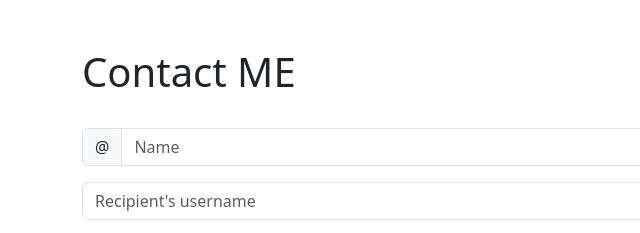
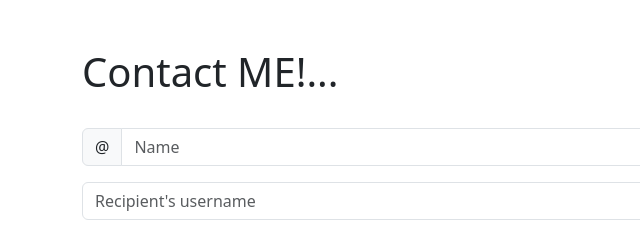
Before and after one commit to soumyasephali/my-portfolio, a plain HTML site: page contact.html in a window 1280 px wide. Shown: the top 233 px of the page, 0-640 px from the left. Drawn offline with nearby package versions, Linux system fonts and the light colour scheme.

Commit message:
minor changes in contact

```diff
--- a/contact.html
+++ b/contact.html
@@ -14,7 +14,7 @@
 
     <div class="container">
         <br><br>
-    <h1>Contact ME</h1>
+    <h1>Contact ME!...</h1>
     <br>
 
     <div class="input-group mb-3">
```
